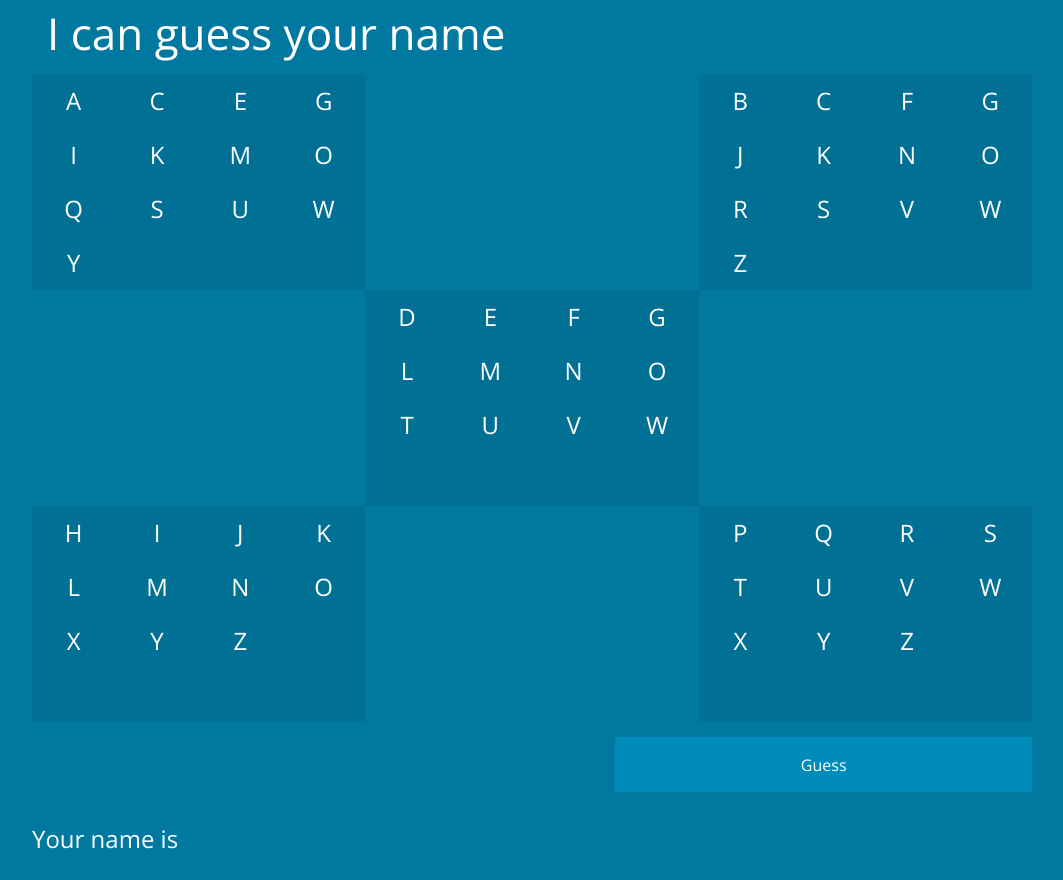
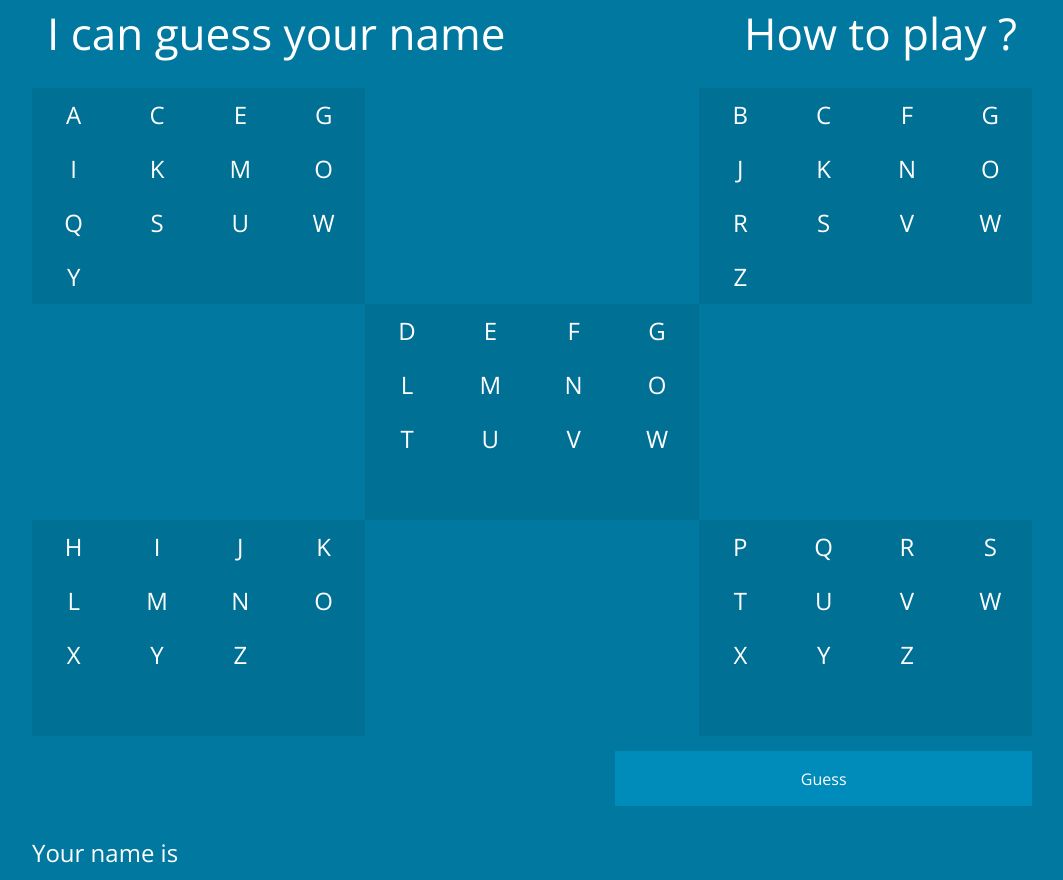
Before and after one commit to MacKittipat/nameguesser, a plain HTML site: page index.html in a window 1280 px wide. Shown: the whole page, without its empty margins (108-1171 px from the left). Drawn offline with nearby package versions, Linux system fonts and the light colour scheme.

Commit message:
Add link to how to play page

```diff
--- a/index.html
+++ b/index.html
@@ -12,10 +12,13 @@
         <script type="text/javascript" src="assets/js/main.js"></script>
     </head>
     <body>
-        <div class="row">
+        <div class="row row_margin">
             <h1 class="column large-12">
-                <a href="">
+                <a href="" style="float: left">
                     I can guess your name
+                </a>
+                <a href="https://github.com/MacKittipat/nameguesser/wiki#wiki-how-to-play" style="float: right">
+                    How to play ?
                 </a>
             </h1>
         </div>
```
